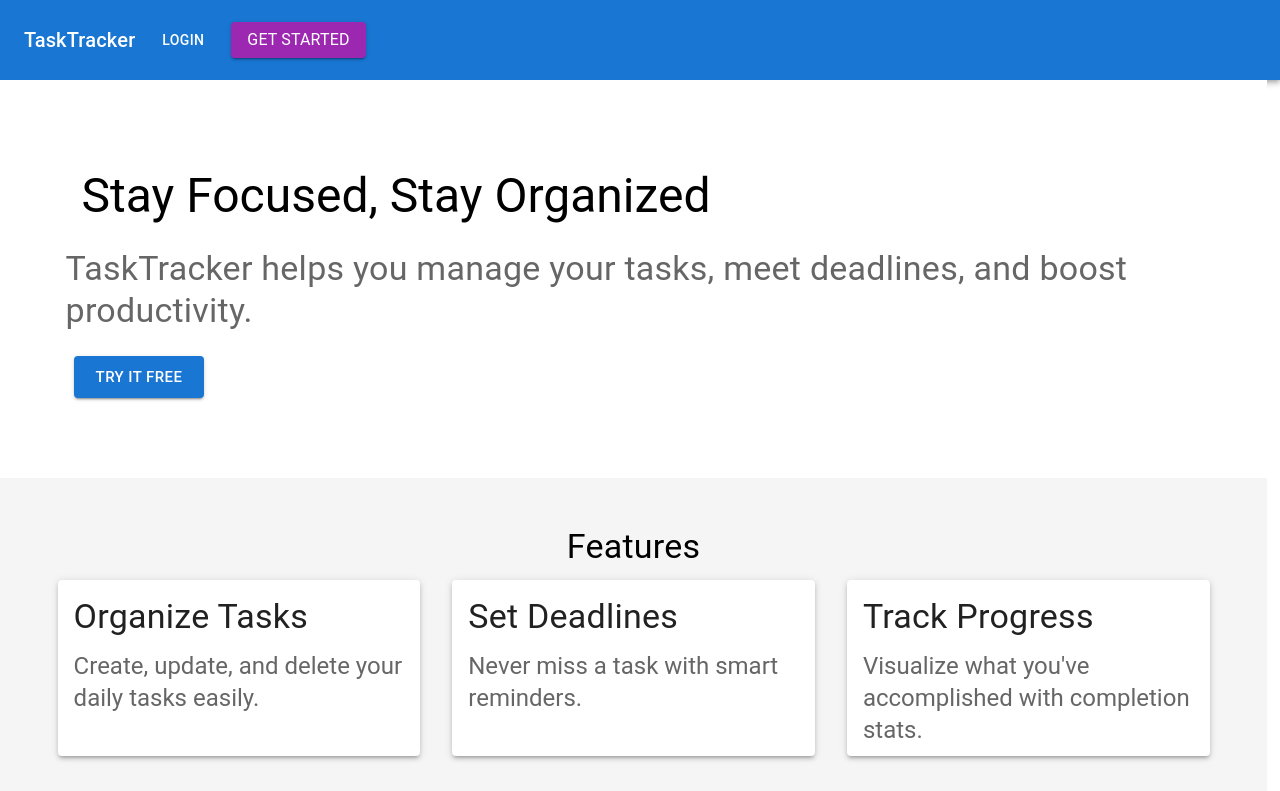
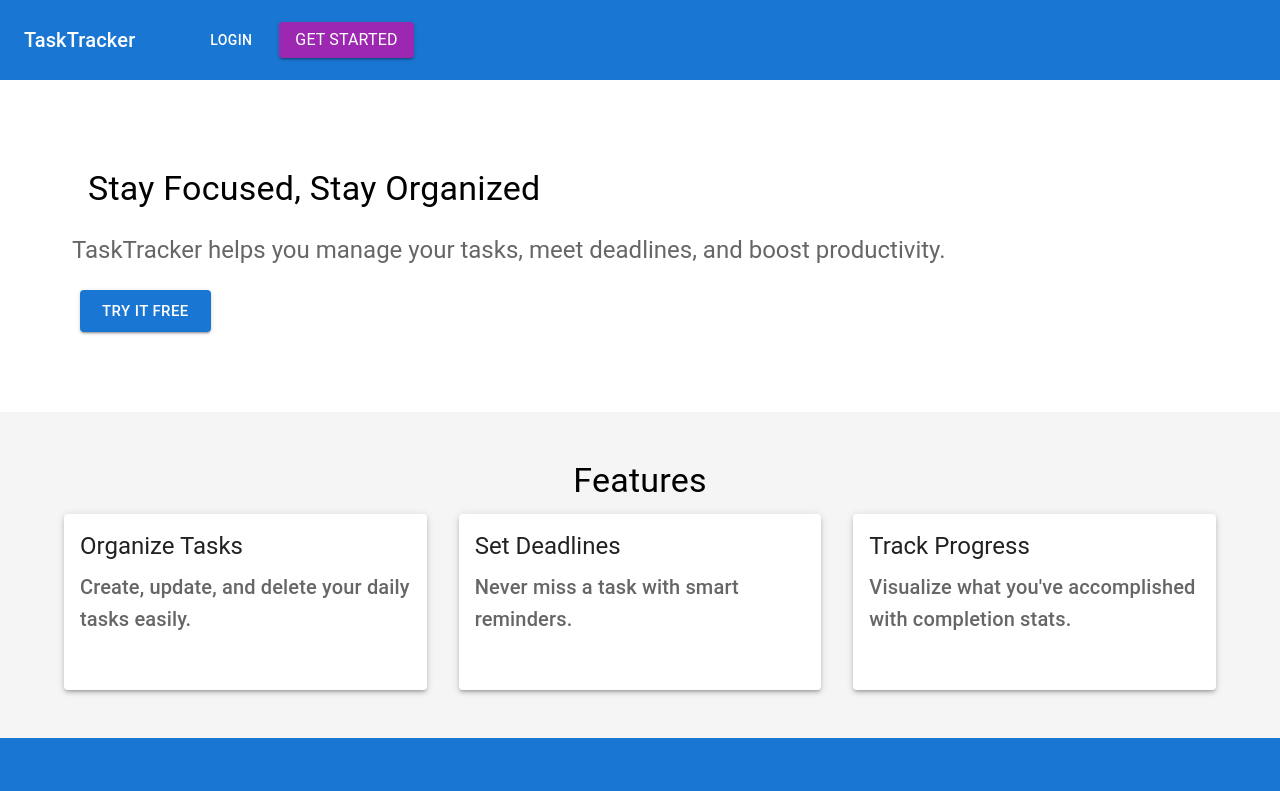
Before and after one commit to nathansungu/tasky-project2, a React (Vite) app in the folder frontend/: page / in a window 1280 px wide. Shown: the top 791 px of the page. Built offline with nearby package versions, Linux system fonts and the light colour scheme.

Commit message:
update landing page  components

```diff
--- a/frontend/src/components/landingPage.components/header.tsx
+++ b/frontend/src/components/landingPage.components/header.tsx
@@ -7,12 +7,14 @@ import {
   Stack,
   Avatar,
 } from "@mui/material";
+import { Dropdown, Menu, MenuButton, MenuItem } from "@mui/joy";
 import { useNavigate } from "react-router-dom";
 import useUserStore from "../../store/logedinState.store";
 import HandleDrawer from "../dashboard.component/drawer";
+import axiosInstance from "../../api/axios";
 const HandleHeader = () => {
   const navigate = useNavigate();
-  const { user } = useUserStore();
+  const { user, logout } = useUserStore();
   return (
     <Box>
       <AppBar
@@ -21,13 +23,13 @@ const HandleHeader = () => {
         sx={{ height: "5rem", justifyContent: "center" }}
       >
         <Stack direction="row" justifyContent="space-between" fontSize="bold">
+          <Stack direction="row" justifyContent="space-between" fontSize="bold">
             <Toolbar>
-            <Typography variant="h6" sx={{ flexGrow: 1 }}>
-              TaskTracker
-            </Typography>
+              <Typography variant="h6">TaskTracker</Typography>
+            </Toolbar>
 
             {!user && (
-              <>
+              <Toolbar>
                 <Button
                   color="inherit"
                   sx={{ ml: 2 }}
@@ -47,9 +49,9 @@ const HandleHeader = () => {
                 >
                   <Typography>Get Started</Typography>
                 </Button>
-              </>
+              </Toolbar>
             )}
-          </Toolbar>
+          </Stack>
 
           {user && (
             <>
@@ -62,21 +64,34 @@ const HandleHeader = () => {
                     color="inherit"
                     sx={{ ml: 2 }}
                     onClick={() => {
-                      navigate("/login");
+                      navigate("/dashboard");
                     }}
                   >
                     Home
                   </Button>
 
+                  <Dropdown>
+                    <MenuButton variant="text" sx={{ color: "inherit" }}>
+                      Tasks
+                    </MenuButton>
+
+                    <Menu>
+                      <MenuItem>
                         <Button
                           color="inherit"
                           sx={{ ml: 2 }}
                           onClick={() => {
-                      navigate("/login");
+                            navigate("/create-task");
                           }}
                         >
-                    Tasks
+                          Add Task
                         </Button>
+                      </MenuItem>
+                      <MenuItem>trash</MenuItem>
+
+                      <MenuItem>GroupTasks</MenuItem>
+                    </Menu>
+                  </Dropdown>
 
                   <Button
                     color="inherit"
@@ -94,7 +109,7 @@ const HandleHeader = () => {
                     color="inherit"
                     sx={{ ml: 2 }}
                     onClick={() => {
-                      navigate("/login");
+                      navigate("/profile");
                     }}
                   >
                     Profile
@@ -105,8 +120,10 @@ const HandleHeader = () => {
                   <Button
                     color="inherit"
                     sx={{ ml: 2 }}
-                    onClick={() => {
-                      navigate("/login");
+                    onClick={async () => {
+                      await axiosInstance.post("/auth/logout");
+                      logout();
+                      navigate("/");
                     }}
                   >
                     Logout
--- a/frontend/src/components/landingPage.components/mainsection.tsx
+++ b/frontend/src/components/landingPage.components/mainsection.tsx
@@ -27,15 +27,15 @@ const HandleHerosection = () => {
   return (
     <>
 
-        <Grid container direction="column" sx={{width:"99%"}}>
+        <Grid container direction="column" sx={{width:"100%"}}>
 
 
           <Box sx={{ backgroundColor: "background.default", py: 8 }}>
             <Container sx={{ minHeight: "22vh" }}>
-              <Typography variant="h3" sx={{ m: 3 }}>
+              <Typography variant="h4" sx={{ m: 3 }}>
                 Stay Focused, Stay Organized
               </Typography>
-              <Typography variant="h4" color="text.secondary" sx={{ m: 1 }}>
+              <Typography variant="h5" color="text.secondary" sx={{ m: 1 }}>
                 TaskTracker helps you manage your tasks, meet deadlines, and
                 boost productivity.
               </Typography>
@@ -63,10 +63,10 @@ const HandleHerosection = () => {
                   <Grid size={{ xs: 12, sm: 6, md: 4 }} key={index}>
                     <Card elevation={3} sx={{ height: "11rem" }}>
                       <CardContent>
-                        <Typography variant="h4" gutterBottom>
+                        <Typography variant="h5" gutterBottom>
                           {feature.title}
                         </Typography>
-                        <Typography variant="h5" color="text.secondary">
+                        <Typography variant="h6" color="text.secondary">
                           {feature.description}
                         </Typography>
                       </CardContent>
@@ -78,7 +78,7 @@ const HandleHerosection = () => {
           </Box>
 
           <Box sx={{ py: 6, backgroundColor: "primary.main", color: "white" }}>
-            <Container sx={{ height: "15rem" }}>
+            <Container sx={{ height: "10rem" }}>
               <Typography variant="h4" gutterBottom>
                 Ready to get productive?
               </Typography>
```
Lines whose indentation alone changed are shown as unchanged.
